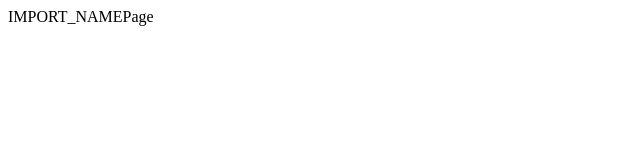
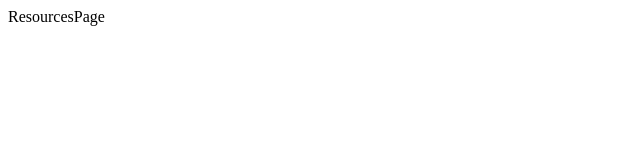
Before and after one commit to ArctisZagreb/arctis_webpage_nextjs, a Next.js app: page /resources in a window 1280 px wide. Shown: the top 160 px of the page, without its empty margins (0-640 px from the left). Built offline with nearby package versions, Linux system fonts and the light colour scheme.

Commit message:
started references and resources page

```diff
--- a/pages/references/index.tsx
+++ b/pages/references/index.tsx
@@ -1,7 +1,7 @@
 import React from "react";
 
-const IMPORT_NAMEPage = () => {
-  return <div>IMPORT_NAMEPage</div>;
+const ReferencesPage = () => {
+  return <div>ReferencesPage</div>;
 };
 
-export default IMPORT_NAMEPage;
+export default ReferencesPage;
--- a/pages/resources/index.tsx
+++ b/pages/resources/index.tsx
@@ -1,7 +1,7 @@
 import React from "react";
 
-const IMPORT_NAMEPage = () => {
-  return <div>IMPORT_NAMEPage</div>;
+const ResourcesPage = () => {
+  return <div>ResourcesPage</div>;
 };
 
-export default IMPORT_NAMEPage;
+export default ResourcesPage;
```
